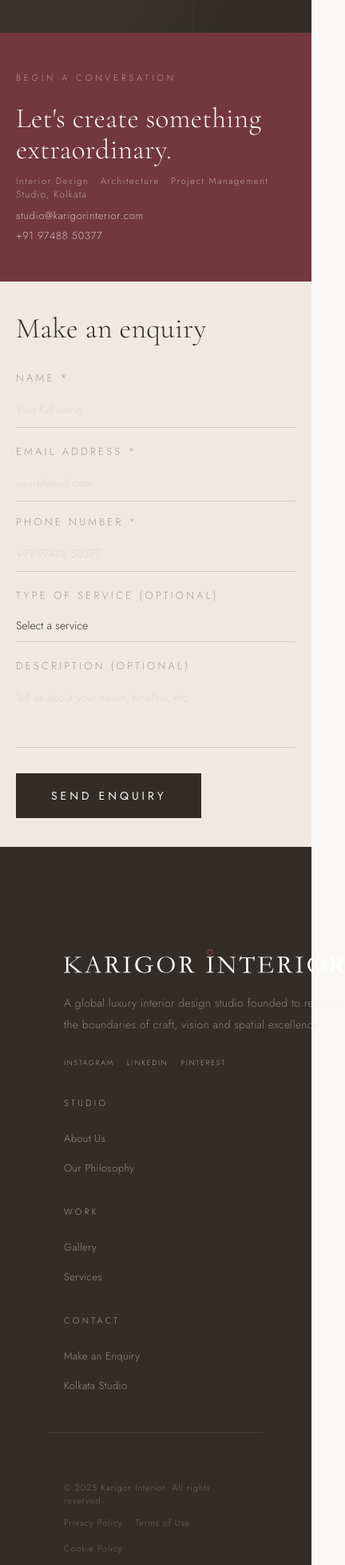
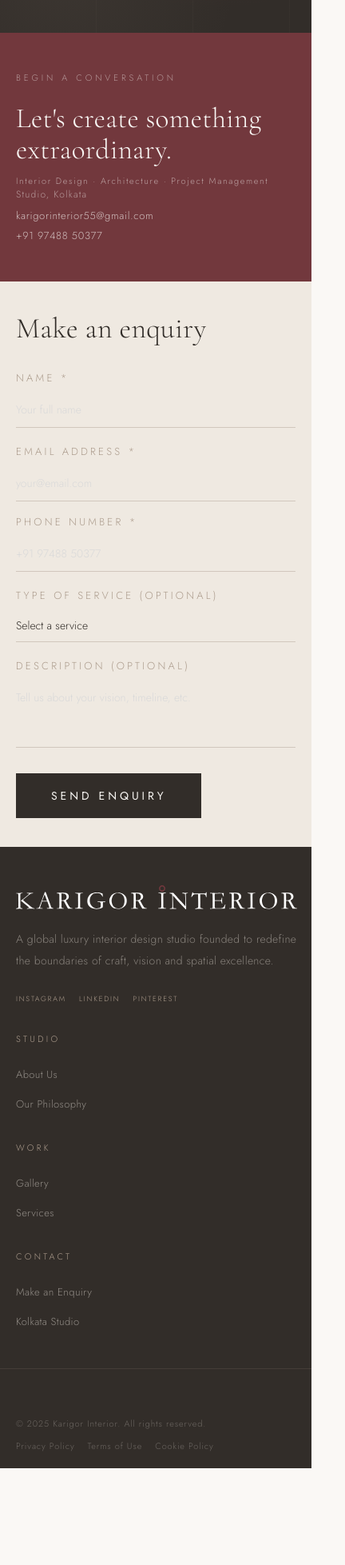
Before and after one commit to Abhijay0306/karigor-v1, a Next.js app: page / in a window 390 px wide. Shown: the part 5625-7582 px from the top of the page at 80% size, 432 px wide, since content can reach past the window. After the commit the page ends 7461 px from the top, so only its background shows below. Built offline with nearby package versions, Linux system fonts and the light colour scheme.

Commit message:
Fix footer mobile overflow, make contact details clickable, update email

```diff
--- a/src/app/globals.css
+++ b/src/app/globals.css
@@ -948,6 +948,9 @@
     background: var(--black);
     padding: 80px 60px 40px;
     color: var(--cream);
+    width: 100%;
+    box-sizing: border-box;
+    overflow-x: hidden;
   }
 
   .footer-top {
@@ -1143,6 +1146,7 @@
 
     .form-row { grid-template-columns: 1fr; gap: 16px; }
 
+    footer { padding: 0; }
     .footer-top { grid-template-columns: 1fr 1fr; gap: 32px; padding: 48px 24px; }
     .footer-bottom { flex-direction: column; gap: 16px; align-items: flex-start; padding: 20px 24px; }
 
@@ -1192,6 +1196,7 @@
     .cta-right { padding: 36px 20px !important; }
     .cta-title { font-size: clamp(28px, 9vw, 42px); }
 
+    footer { padding: 0; }
     .footer-top { grid-template-columns: 1fr; gap: 36px; padding: 48px 20px; }
     .footer-brand-desc { max-width: 100%; font-size: 14px; }
     .footer-bottom { padding: 20px; gap: 12px; }
--- a/src/app/page.js
+++ b/src/app/page.js
@@ -179,9 +179,8 @@ export default function Home() {
           </div>
           <div>
             <p style={{ fontSize: "12px", color: "rgba(250,248,245,0.5)", letterSpacing: "0.1em", marginBottom: "8px" }}>Studio, Kolkata</p>
-            {/* Replace with your contact email */}
-            <p style={{ fontSize: "13px", color: "rgba(250,248,245,0.7)", letterSpacing: "0.05em" }}>studio@karigorinterior.com</p>
-            <p style={{ fontSize: "13px", color: "rgba(250,248,245,0.7)", letterSpacing: "0.05em", marginTop: "6px" }}>+91 97488 50377</p>
+            <a href="mailto:karigorinterior55@gmail.com" style={{ display: "block", fontSize: "13px", color: "rgba(250,248,245,0.7)", letterSpacing: "0.05em", textDecoration: "none" }}>karigorinterior55@gmail.com</a>
+            <a href="tel:+919748850377" style={{ display: "block", fontSize: "13px", color: "rgba(250,248,245,0.7)", letterSpacing: "0.05em", marginTop: "6px", textDecoration: "none" }}>+91 97488 50377</a>
           </div>
         </div>
         <div className="cta-right">
```
